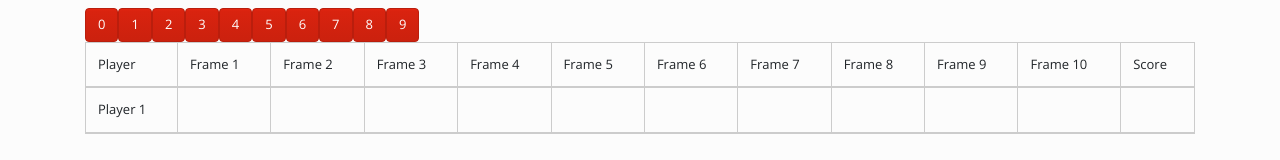
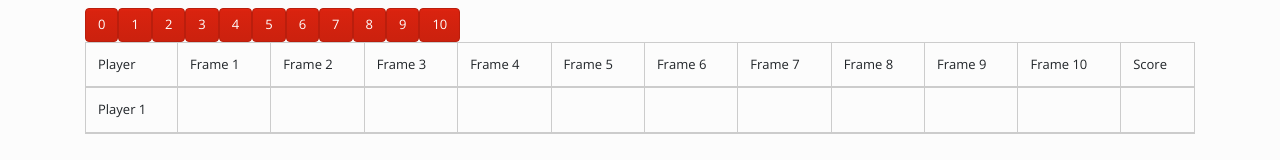
Before and after one commit to danielrs95/2dBowling, a React (Create React App) app: page /game in a window 1280 px wide. Shown: the top 160 px of the page. Built offline with nearby package versions, Linux system fonts and the light colour scheme.

Commit message:
Agrega validación simple de si es stike

```diff
--- a/src/components/Rolls.js
+++ b/src/components/Rolls.js
@@ -2,7 +2,9 @@ import React from "react";
 import Roll from "./Roll";
 
 const Rolls = () => {
-  let pins = [1, 2, 3, 4, 5, 6, 7, 8, 9, 10];
+  let pins = Array.from({ length: "11" });
+
+  // let pins = [1, 2, 3, 4, 5, 6, 7, 8, 9, 10];
   return (
     <>
       {pins.map((pin, index) => (
--- a/src/components/Score.js
+++ b/src/components/Score.js
@@ -15,8 +15,6 @@ const Score = () => {
     // Hacemos el estado dependiende de  score
     setFrames(emptyFrames());
     setPlayerScore(calculateScore(score));
-    console.log("render");
-    console.log(playerScore);
   }, [score]);
 
   // let pins = [1, 2, 3, 4, 5, 6, 7, 8, 9, 10];
@@ -34,6 +32,17 @@ const Score = () => {
   const calculateScore = (frames) => {
     // Flat al array
     let flatArray = [].concat.apply([], frames);
+
+    for (let i = 0; i < frames.length; i++) {
+      // Miramos si el frame suma 10 puntos
+      let frameSum = frames[i].reduce((res, curr) => res + curr, 0) === 10;
+      let isStrike = frameSum && frames[i].length === 1;
+
+      if (isStrike) {
+        console.log("STRIKE!");
+      }
+    }
+
     if (flatArray.length > 0) {
       return flatArray.reduce((res, curr) => {
         return res + curr;
```
